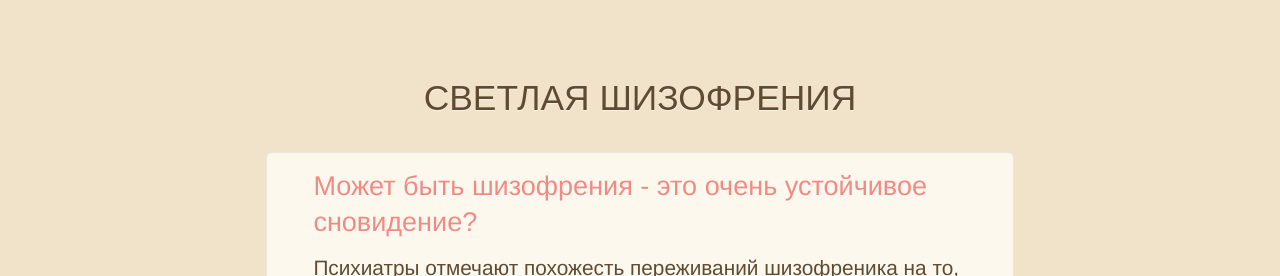
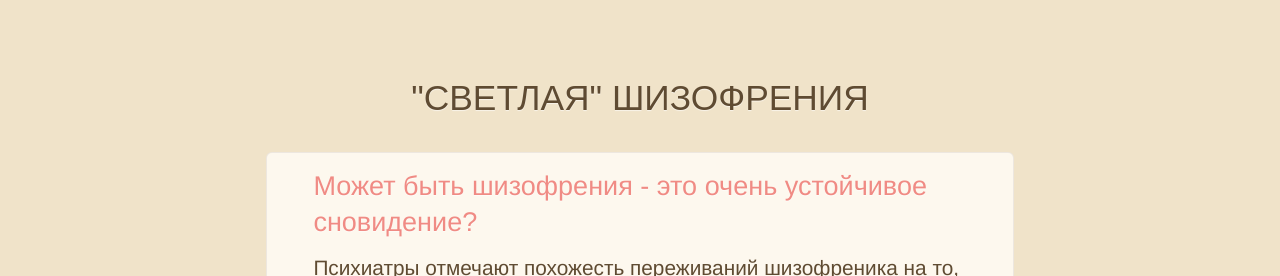
Before and after one commit to galafit/galafit.github.io, a Jekyll site: the page built from ru/theories/_posts/2009-12-12-index.html, in a window 1280 px wide. Shown: the part 475-751 px from the top of the page. Built offline with Jekyll 4.4.1, drawn with Linux system fonts in a browser that asks for light colours.

Commit message:
debugged first full version

```diff
--- a/_config.yml
+++ b/_config.yml
@@ -97,7 +97,7 @@
 # [theoies]  subNavigation:
 # relative to folder ru/theories
 theories_ru:
-  - name:         Светлая шизофрения
+  - name:         "&#34;Светлая&#34; шизофрения"
     folder:       schizophrenia
   - name:         Внутренний мир. Душа
     folder:       inworld
--- a/assets/css/style.css
+++ b/assets/css/style.css
@@ -2578,11 +2578,6 @@
 /************************************************************************************
     Page Main
 *************************************************************************************/
-/* line 5, ../sass/modules/_page-main.scss */
-.page-main {
-  min-height: 70%;
-}
-
 /************************************************************************************
     Page footer
 *************************************************************************************/
```
Also changed, not shown: 1 other file.
